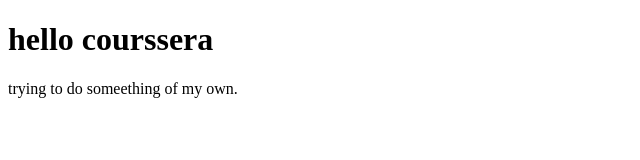
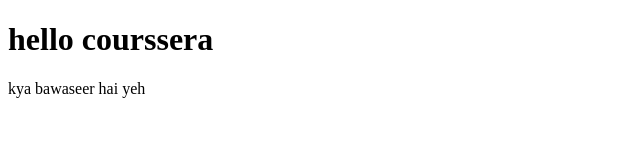
Before and after one commit to patel-anurag/coursera-test, a plain HTML site: page site/index.html in a window 1280 px wide. Shown: the whole page, without its empty margins (0-640 px from the left). Drawn offline with Linux system fonts and the light colour scheme.

Commit message:
added extra elements

```diff
--- a/site/index.html
+++ b/site/index.html
@@ -8,7 +8,8 @@
 <body>
     <h1>hello courssera</h1>
     <p>
-        trying to do someething of my own.
+        kya bawaseer hai yeh
+
     </p>
 
 </body>
```
Also changed, not shown: app.js (added), styles.css (added).
